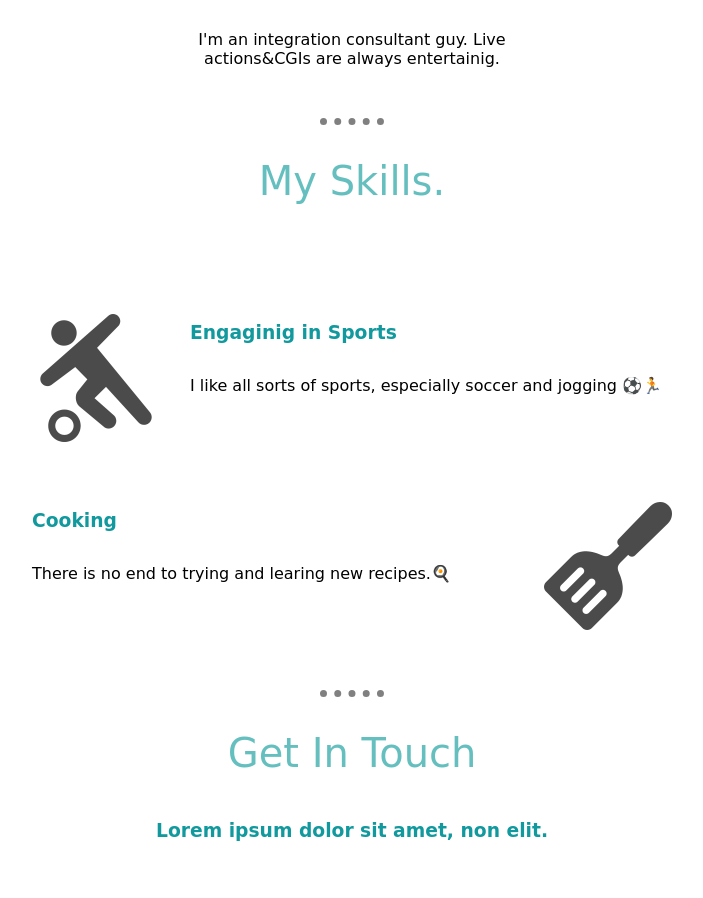
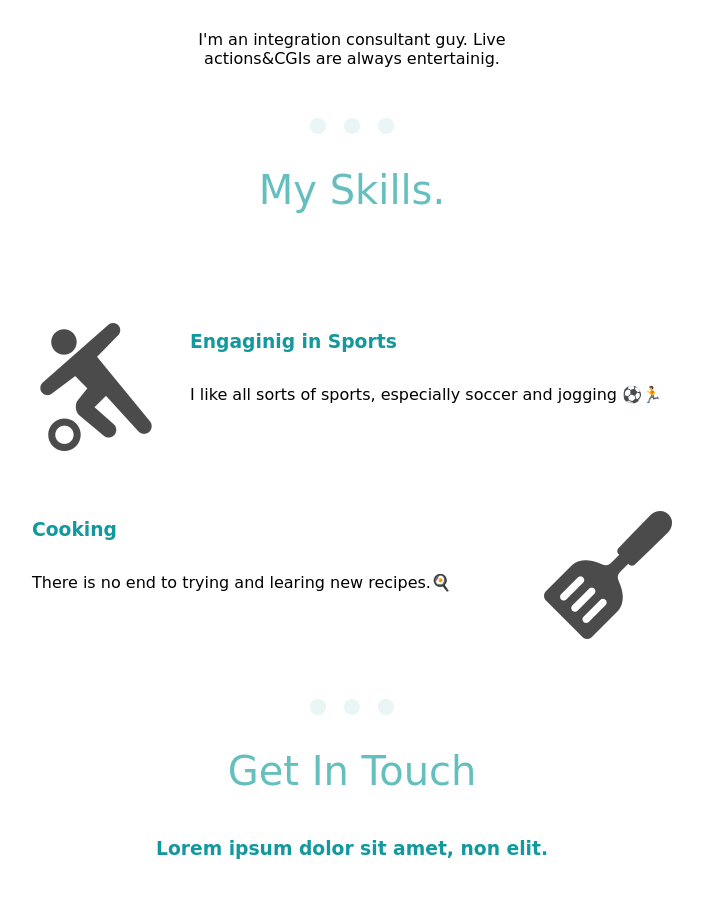
Before and after one commit to masaki1002/personalSite, a plain HTML site: page index.html in a window 1280 px wide. Shown: the part 1463-2361 px from the top of the page, without its empty margins (288-991 px from the left). Drawn offline with Linux system fonts and the light colour scheme; a web font is replaced by a local one.

Commit message:
Add files via upload
adjusted the dot sizes

```diff
--- a/css/styles.css
+++ b/css/styles.css
@@ -27,12 +27,9 @@ h3 {
 }
 
 hr {
-  border: none;
-  height: 0;
-  width: 5%;
-  border-style: dotted none none;
-  border-color: grey;
-  border-width: 7px;
+  border: dotted #EAF6F6 16px;
+  border-bottom: none;
+  width: 4%;
 }
 
 
```
